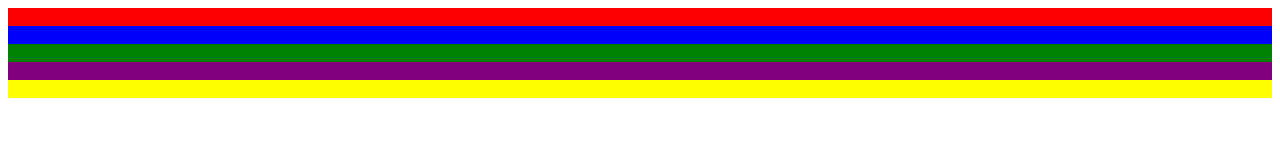
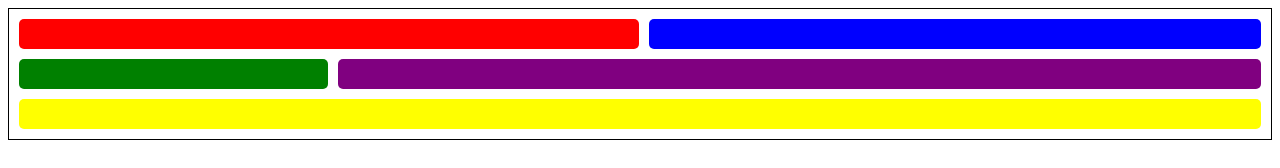
Before and after one commit to kristiania/display-in-grid-anewardeberg, a plain HTML site: page Forelesning 6/Oppgave 1/src/index.html in a window 1280 px wide. Drawn offline with Linux system fonts and the light colour scheme.

Commit message:
oppgave 1, fullført

```diff
--- a/Forelesning 6/Oppgave 1/src/styles.css
+++ b/Forelesning 6/Oppgave 1/src/styles.css
@@ -1,31 +1,49 @@
 .grid-container{
-
+    background-color: white;
+    padding: 10px;
+    display: grid;
+    grid-template-columns: auto auto auto;
+    grid-template-rows: auto auto auto;
+    grid-gap: 10px;
+    border: 1px solid black;
 }
 
-grid-item {
+.grid-item {
+    border-radius: 5px;
+    height: 30px;
 }
 
 #grid-one{
     background-color: red;
     color: red;
+    grid-column: 1 / span 2;
+    grid-row: 1;
 }
 
 #grid-two{
     background-color: blue;
     color: blue;
+    grid-column: 3 / span 2;
+    grid-row: 1;
 }
 
 #grid-three{
     background-color: green;
     color: green;
+    grid-column: 1 / span 1;
+    grid-row: 2;
 }
 
 #grid-four{
     background-color: purple;
     color: purple;
+    grid-column: 2 / span 3;
+    grid-row: 2;
 }
 
 #grid-five{
     background-color:yellow;
     color: yellow;
+    grid-column: 1 / span 4;
+    grid-row: 3;
 }
```
